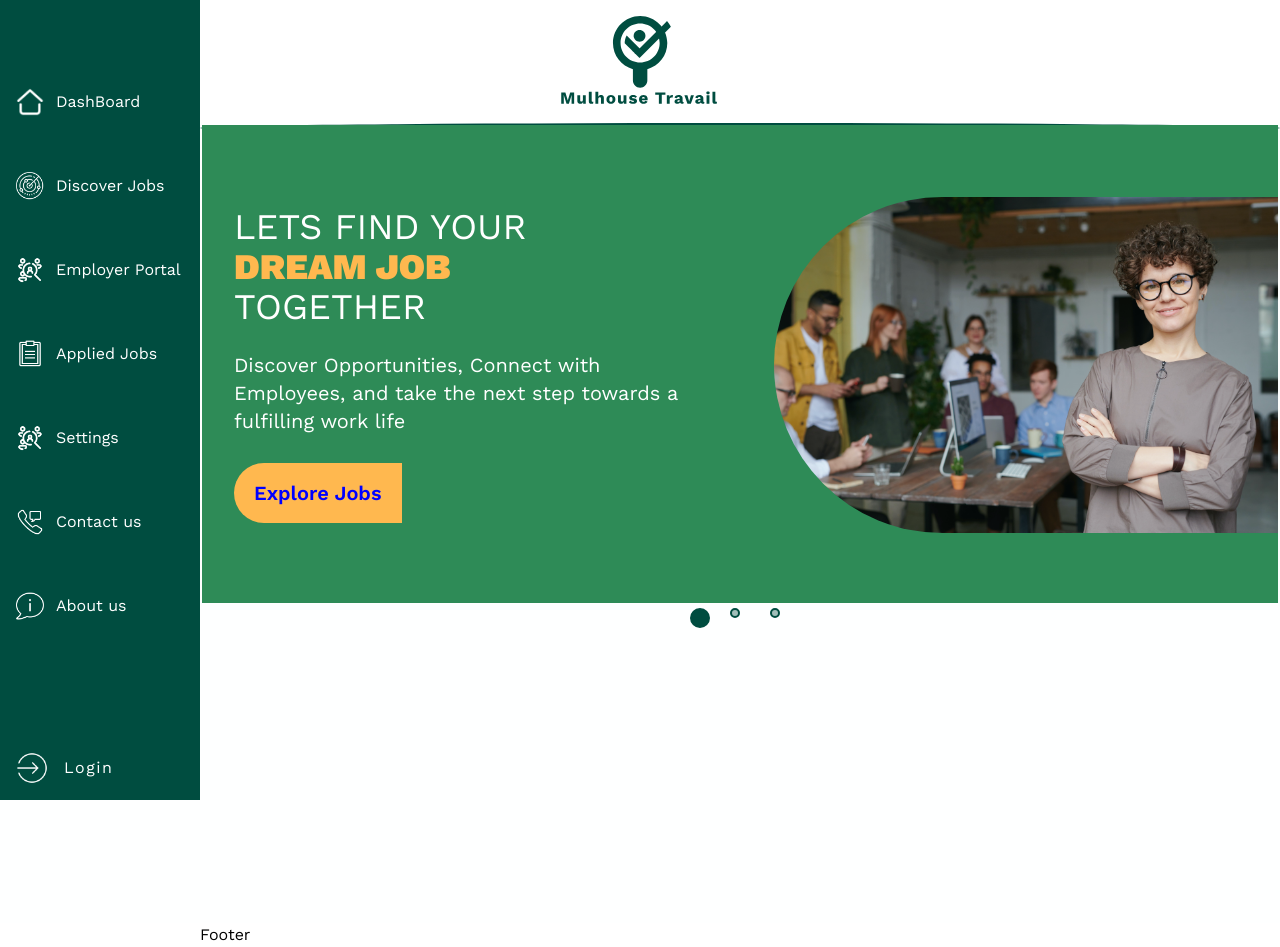
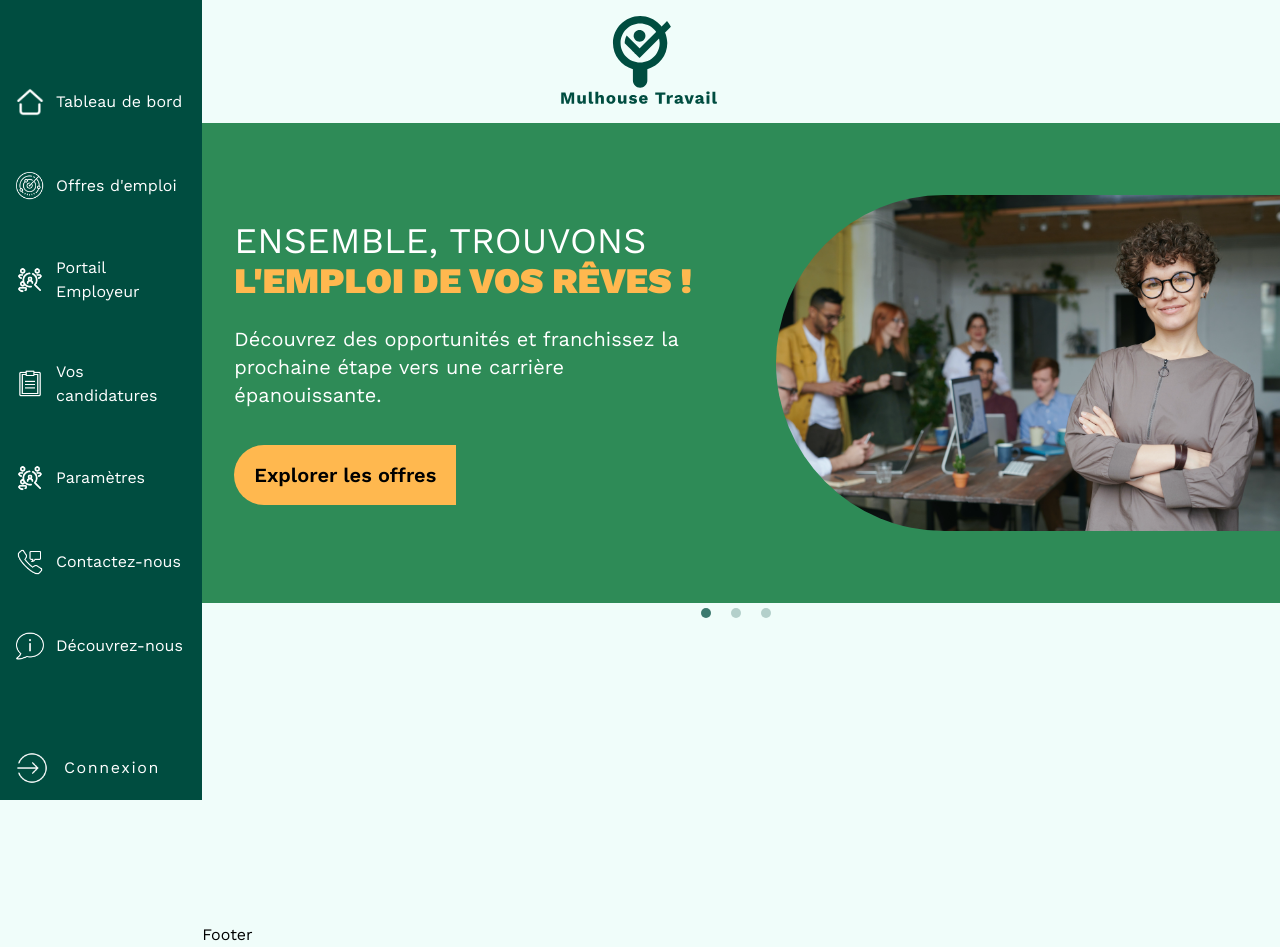
Before and after one commit to AbdullahPro2/Mulhouse-Travail, a React (Vite) app: page / in a window 1280 px wide. Built offline with nearby package versions, Linux system fonts and the light colour scheme.

Commit message:
Home Page > hero section completed

```diff
--- a/src/components/home/HeroItem1.jsx
+++ b/src/components/home/HeroItem1.jsx
@@ -3,21 +3,20 @@ import heroItemImg from '../../assets/heroSection/hero1Image.jpg';
 function HeroItem1() {
   return (
     <div className="flex h-[40vh] justify-between bg-[#2E8B57] sm:h-[50vh] md:h-[60vh]">
-      <div className=" my-auto flex flex-col gap-2 pl-2 sm:max-w-[50%] sm:gap-3 sm:px-3 md:gap-4 lg:px-5 xl:gap-6 xl:px-8">
-        <h1 className=" text-base uppercase tracking-[9%] text-white xs:text-lg sm:text-xl lg:text-2xl xl:text-4xl">
-          Lets find your
+      <div className="my-auto flex flex-col gap-2 pl-2 sm:max-w-[50%] sm:gap-3 sm:px-3 md:gap-4 lg:px-5 xl:gap-6 xl:px-8">
+        <h1 className="text-base uppercase tracking-[9%] text-white xs:text-lg sm:text-xl lg:text-2xl xl:text-4xl">
+          Ensemble, trouvons
           <br />
           <span className="font-black tracking-[9%] text-[#FFB84F]">
-            DREAM JOB <br />
+            l'emploi de vos rêves !
           </span>
-          together
         </h1>
         <p className="text-[10px] text-white xs:text-xs sm:text-base lg:text-lg xl:text-xl">
-          Discover Opportunities, Connect with Employees, and take the next step
-          towards a fulfilling work life
+          Découvrez des opportunités et franchissez la prochaine étape vers une
+          carrière épanouissante.
         </p>
-        <button className="mt-1  w-fit rounded-l-[90px]  bg-[#FFB84F]  px-2 py-[5px] text-sm font-semibold sm:text-lg lg:px-4 lg:py-3 lg:text-xl xl:px-5 xl:py-4 ">
-          Explore Jobs
+        <button className="mt-3  w-fit rounded-l-[90px] bg-[#FFB84F] px-2 py-[5px] text-xs font-semibold sm:text-lg lg:px-4 lg:py-3 lg:text-xl xl:px-5 xl:py-4">
+          Explorer les offres
         </button>
       </div>
       <img
--- a/src/components/home/HeroItem2.jsx
+++ b/src/components/home/HeroItem2.jsx
@@ -6,19 +6,18 @@ function HeroItem2() {
     <div className=" flex h-[40vh] justify-between bg-[#1A1110] sm:h-[50vh] md:h-[60vh]">
       <div className=" my-auto flex max-w-[50%] flex-col gap-2 pl-2 sm:gap-3 sm:px-3 md:gap-4 lg:px-5 xl:gap-6 xl:px-8">
         <h1 className=" text-base uppercase tracking-[9%] text-white xs:text-lg sm:text-xl lg:text-2xl xl:text-4xl">
-          Lets find your
+          Trouvons ensemble votre
           <br />
           <span className="font-black tracking-[9%] text-[#FF8C00]">
-            DREAM JOB <br />
+            EMPLOI IDÉAL <br />
           </span>
-          together
         </h1>
         <p className="text-[10px] text-white xs:text-xs sm:text-base lg:text-lg xl:text-xl">
-          Discover Opportunities, Connect with Employees, and take the next step
-          towards a fulfilling work life
+          Connectez-vous avec des candidats, et franchissez la prochaine étape
+          vers une vie professionnelle épanouissante.
         </p>
-        <button className="mt-1 w-fit  rounded-br-[20px] rounded-tl-[20px] bg-[#FF8C00] px-4  py-[5px] text-sm font-semibold  sm:text-lg  lg:py-3 lg:text-xl xl:px-5 xl:py-4 ">
-          Let's go
+        <button className="mt-3 w-fit rounded-[100px] bg-[#FF8C00] px-4  py-[5px] text-[10px] font-semibold xs:text-sm  sm:text-lg  lg:px-6 lg:py-3 lg:text-xl xl:px-7  ">
+          Trouve maintenant
         </button>
       </div>
       <div className="mx-auto mb-4 flex max-h-[70%] max-w-[50%] items-end justify-center overflow-hidden rounded-b-full bg-[#FF8C00] md:max-h-[90%]">
--- a/src/components/home/HeroItem3.jsx
+++ b/src/components/home/HeroItem3.jsx
@@ -4,26 +4,22 @@ function HeroItem3() {
   return (
     <div className=" flex h-[40vh] justify-between bg-[#FED8B1] sm:h-[50vh] md:h-[60vh]">
       <div className=" my-auto flex max-w-[50%] flex-col gap-2 pl-2 sm:gap-3 sm:px-3 md:gap-4 lg:px-5 xl:gap-6 xl:px-8">
-        <h1 className=" text-base uppercase tracking-[9%]    xs:text-lg sm:text-xl lg:text-2xl xl:text-4xl">
-          Lets find your
-          <br />
-          <span className="font-black tracking-[9%] text-[#004D40]">
-            DREAM JOB <br />
+        <h1 className=" text-base  tracking-[9%]    xs:text-lg sm:text-xl lg:text-2xl xl:text-4xl">
+          Découvrez ce que disent nos experts sur les <br />
+          <span className="font-black uppercase tracking-[9%] text-[#004D40]">
+            meilleurs CV
           </span>
-          together
+          <br /> & pratiques
         </h1>
         <p className="text-[10px] xs:text-xs sm:text-base lg:text-lg xl:text-xl">
-          Discover Opportunities, Connect with Employees, and take the next step
-          towards a fulfilling work life
+          Découvrez nos conseils et astuces pour rédiger un CV qui retient
+          l'attention des recruteurs et vous démarque de la concurrence.
         </p>
-        <button className="mt-1 w-fit   bg-[#004D40] px-4 py-[5px]  text-sm font-semibold text-white  sm:text-lg  lg:py-3 lg:text-xl xl:px-8 xl:py-4  ">
-          Let's go
+        <button className="mt-3  w-fit   bg-[#004D40] px-4 py-[5px]  text-sm font-semibold text-white  sm:text-lg  lg:py-3 lg:text-xl xl:px-8 xl:py-4  ">
+          Savoir plus
         </button>
       </div>
-      <img
-        src={heroItemImg}
-        className="my-auto max-h-[70%]  max-w-[50%] rounded-l-full opacity-95"
-      />
+      <img src={heroItemImg} className="my-auto max-h-[70%]  max-w-[50%] " />
     </div>
   );
 }
--- a/src/components/home/HeroSlider.jsx
+++ b/src/components/home/HeroSlider.jsx
@@ -10,33 +10,6 @@ function HeroSlider() {
     speed: 500,
     slidesToShow: 1,
     slidesToScroll: 1,
-    appendDots: (dots) => (
-      <div style={{}}>
-        <ul
-          style={{
-            margin: '0px',
-            display: 'flex',
-            justifyContent: 'center',
-            alignContent: 'center',
-            gap: '10px',
-          }}
-        >
-          {dots}
-        </ul>
-      </div>
-    ),
-    customPaging: (i) => (
-      <div
-        style={{
-          width: '10px',
-          height: '10px',
-          color: 'blue',
-          borderRadius: '100%',
-          border: '2px #004D40 solid',
-          backgroundColor: '#004D405c',
-        }}
-      ></div>
-    ),
   };
   return (
     <Slider {...settings} className="">
@@ -48,3 +21,4 @@ function HeroSlider() {
 }
 
 export default HeroSlider;
+// #004D40
--- a/src/components/navbar/List.jsx
+++ b/src/components/navbar/List.jsx
@@ -30,7 +30,7 @@ function List({ isOpen, setIsOpen }) {
       <ul className="flex flex-col gap-10  ">
         <ListItem
           to="/"
-          list="DashBoard"
+          list="Tableau de bord"
           icon={homeIcon}
           isOpen={isOpen}
           setIsOpen={setIsOpen}
@@ -39,7 +39,7 @@ function List({ isOpen, setIsOpen }) {
         />
         <ListItem
           to="/jobs"
-          list="Discover Jobs"
+          list="Offres d'emploi"
           icon={jobsIcon}
           isOpen={isOpen}
           delay="400"
@@ -48,7 +48,7 @@ function List({ isOpen, setIsOpen }) {
         />
         <ListItem
           to="/postjob"
-          list="Employer Portal"
+          list="Portail Employeur"
           icon={postJobIcon}
           isOpen={isOpen}
           delay="500"
@@ -57,7 +57,7 @@ function List({ isOpen, setIsOpen }) {
         />
         <ListItem
           to="/your-applications"
-          list="Applied Jobs"
+          list="Vos candidatures"
           icon={appliedJobsIcon}
           isOpen={isOpen}
           delay="600"
@@ -66,7 +66,7 @@ function List({ isOpen, setIsOpen }) {
         />
         <ListItem
           to="/settings"
-          list="Settings"
+          list="Paramètres"
           icon={settingsIcon}
           isOpen={isOpen}
           delay="700"
@@ -75,7 +75,7 @@ function List({ isOpen, setIsOpen }) {
         />
         <ListItem
           to="/contact"
-          list="Contact us"
+          list="Contactez-nous"
           icon={contactUsIcon}
           isOpen={isOpen}
           delay="800"
@@ -84,7 +84,7 @@ function List({ isOpen, setIsOpen }) {
         />
         <ListItem
           to="/about"
-          list="About us"
+          list="Découvrez-nous"
           icon={aboutUsIcon}
           isOpen={isOpen}
           delay="900"
--- a/src/components/navbar/Navbar.jsx
+++ b/src/components/navbar/Navbar.jsx
@@ -6,10 +6,10 @@ import { Fade as Hamburger } from 'hamburger-react';
 function Navbar({ isOpen, setIsOpen }) {
   return (
     <div
-      className={`relative  z-30 flex items-center justify-end p-4 lg:justify-center ${isOpen ? 'bg-black bg-opacity-40' : ''}`}
+      className={`relative   z-30 flex items-center justify-end p-4 lg:justify-center ${isOpen ? 'bg-black bg-opacity-40' : ''}`}
     >
       <div
-        className={` absolute transition-all duration-300 ${isOpen ? 'left-36 top-2 delay-100' : 'left-2'} z-50 h-10 lg:hidden `}
+        className={` absolute transition-all duration-300 ${isOpen ? 'left-36 top-2 delay-100' : 'left-2'} z-50 h-10  lg:hidden `}
       >
         <Hamburger
           toggled={isOpen}
@@ -21,7 +21,7 @@ function Navbar({ isOpen, setIsOpen }) {
       </div>
 
       <div
-        className={` absolute left-0 top-0 z-40 flex h-screen -translate-x-full flex-col justify-between overflow-auto  !bg-[#004d40] !bg-opacity-100 pt-20 text-[white] transition-all duration-150 ease-in-out lg:fixed lg:w-[200px] lg:translate-x-0 ${
+        className={` absolute left-0 top-0 z-40 flex h-screen  -translate-x-full flex-col justify-between  overflow-auto !bg-[#004d40] !bg-opacity-100 pt-20 text-sm text-[white] transition-all duration-150 ease-in-out lg:fixed lg:w-[200px] lg:translate-x-0 xl:w-[15.8%] xl:text-base ${
           isOpen ? 'translate-x-0' : 'delay-[1200ms]'
         }`}
       >
--- a/src/components/navbar/UserStatus.jsx
+++ b/src/components/navbar/UserStatus.jsx
@@ -4,7 +4,7 @@ function UserStatus() {
   return (
     <div className="mt-5 flex items-center gap-4 p-4 hover:bg-[#163631c2]">
       <img src={loginLogo} alt="LOGIN LOGO" className="w-8 invert" />
-      <p className="cursor-pointer tracking-widest">Login</p>
+      <p className="cursor-pointer tracking-widest">Connexion </p>
     </div>
   );
 }
--- a/src/index.css
+++ b/src/index.css
@@ -30,11 +30,13 @@
 .slick-arrow {
   display: none !important;
 }
-.slick-active {
+.slick-dots li button::before {
+  content: '';
   width: 10px;
+  border-radius: 100%;
   height: 10px;
-  color: blue;
-  border-radius: 100%;
-  border: 2px #004d40 solid;
   background-color: #004d40;
 }
+.slick-dots li .slick-active {
+  background-color: #004d40;
+}
--- a/src/layout/AppLayout.jsx
+++ b/src/layout/AppLayout.jsx
@@ -6,17 +6,17 @@ import { useState } from 'react';
 function AppLayout() {
   const [isOpen, setIsOpen] = useState(false);
   return (
-    <>
+    <div className="bg-teal-50">
       <Navbar setIsOpen={setIsOpen} isOpen={isOpen} />
       <div
-        className={`min-h-screen ${isOpen ? 'bg-black bg-opacity-40 ' : 'bg-[#feffff]'} `}
+        className={`min-h-screen ${isOpen ? 'bg-black bg-opacity-40 ' : ''} `}
       >
-        <div className="lg:pl-[200px]">
+        <div className="lg:pl-[200px] xl:pl-[15.8%]">
           <Outlet />
         </div>
       </div>
-      <footer className="lg:pl-[200px]">Footer</footer>
-    </>
+      <footer className="lg:pl-[200px] xl:pl-[15.8%]">Footer</footer>
+    </div>
   );
 }
 
```
